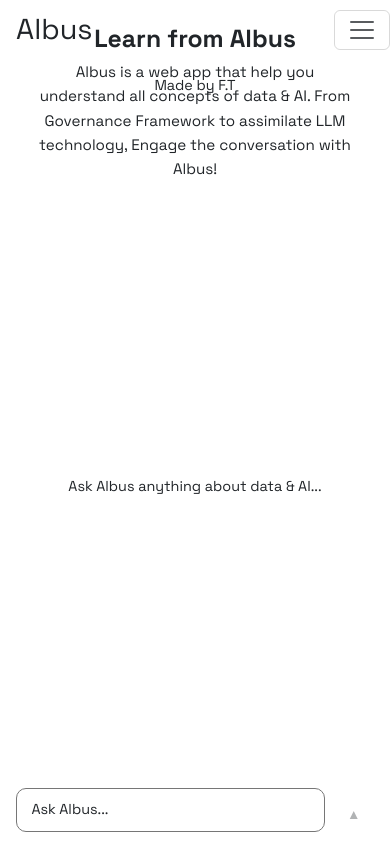
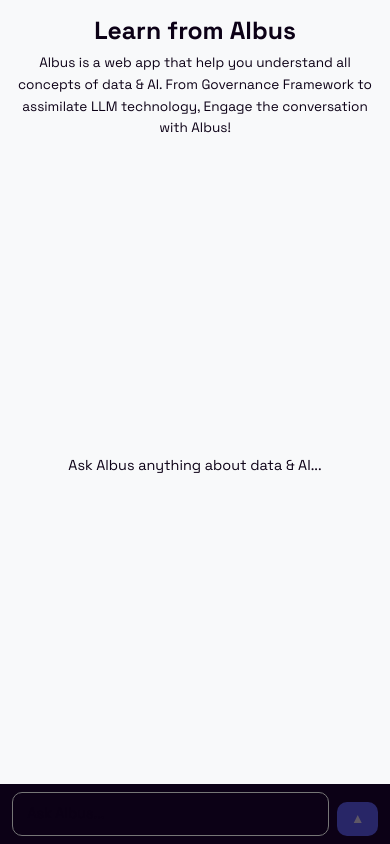
Before and after one commit to flohms18/vue-api-draft, a Vue app: page / in a window 390 px wide. Built offline with nearby package versions, Linux system fonts and the light colour scheme.

Commit message:
Improved Styles and Responsive

```diff
--- a/src/App.vue
+++ b/src/App.vue
@@ -15,6 +15,12 @@
 </template>
 
 <style>
+:root {
+  --dark-color: #0c0116;
+  --violet-color: #5c6bff;
+  --whitey-color: #F8F9FA;
+}
+
 @font-face {
   font-family: 'Space Grotesk';
   src: url('./assets/fonts/SpaceGrotesk-Light.ttf') format('truetype');
--- a/src/ChatComponent.vue
+++ b/src/ChatComponent.vue
@@ -104,13 +104,6 @@
 
 <style scoped>
 
-:root {
-    --dark-color : #0c0116;
-    --violet-color : #5c6bff;
-    --whitey-color : #F8F9FA
-}
-
-
 .chat-page {
     position: fixed;
     inset: 0;
@@ -179,11 +172,14 @@
 }
 
 .bubble {
-    max-width: 75%;
+    max-width: min(75%, 720px);
+    width: fit-content;
     padding: 0.75rem 1rem;
     border-radius: 14px;
     font-size: 0.9rem;
     line-height: 1.6;
+    word-break: break-word;
+    overflow-wrap: break-word;
 }
 
 .message-row.user .bubble {
@@ -294,4 +290,35 @@
     opacity: 0.35;
     cursor: not-allowed;
 }
+
+@media (max-width: 640px) {
+    .chat-header {
+        padding: 1rem 1rem 0.5rem;
+    }
+
+    .intro-text {
+        font-size: 0.85rem;
+    }
+
+    .chat-window {
+        padding: 1rem;
+        gap: 0.75rem;
+    }
+
+    .bubble {
+        max-width: 90%;
+        font-size: 0.85rem;
+        padding: 0.65rem 0.85rem;
+    }
+
+    .input-bar {
+        padding: 0.5rem 0.75rem;
+    }
+}
+
+@media (max-width: 400px) {
+    .bubble {
+        max-width: 95%;
+    }
+}
 </style>
--- a/src/Header.vue
+++ b/src/Header.vue
@@ -12,19 +12,27 @@
 </template>
 
 <style scoped>
+
+:root {
+    --dark-color : #0c0116;
+    --violet-color : #5c6bff;
+    --whitey-color : #F8F9FA
+}
+
+
 nav {
-  background-color: var(--primary-color);
+  background-color: var(--dark-color);
 }
 
 .brand {
-  color: var(--secondary-color);
+  color: var(--dark-color);
   text-decoration: none;
   font-size: 1.8rem;
   padding-left: 1rem;
 }
 
 .brand:hover {
-  color: var(--secondary-color);
+  color: var(--dark-color);
   text-decoration: none;
 }
 </style>
```
